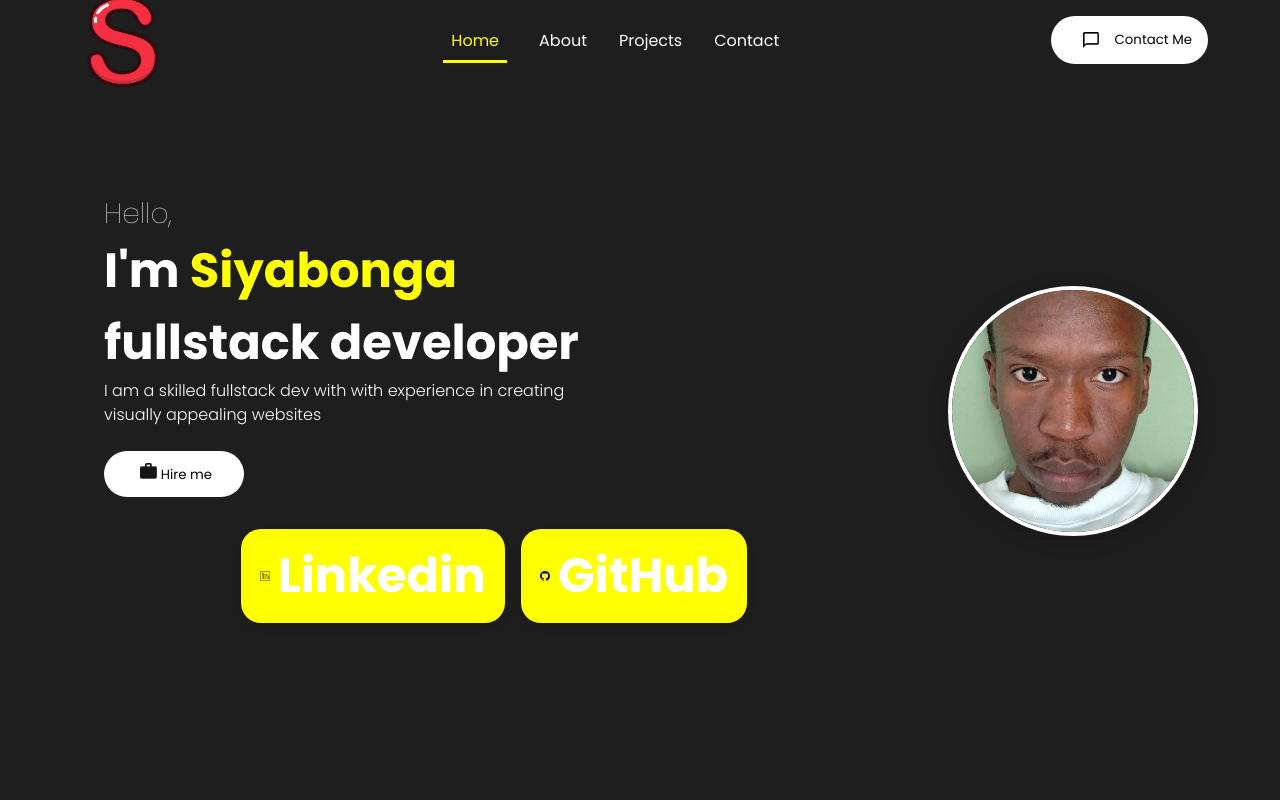
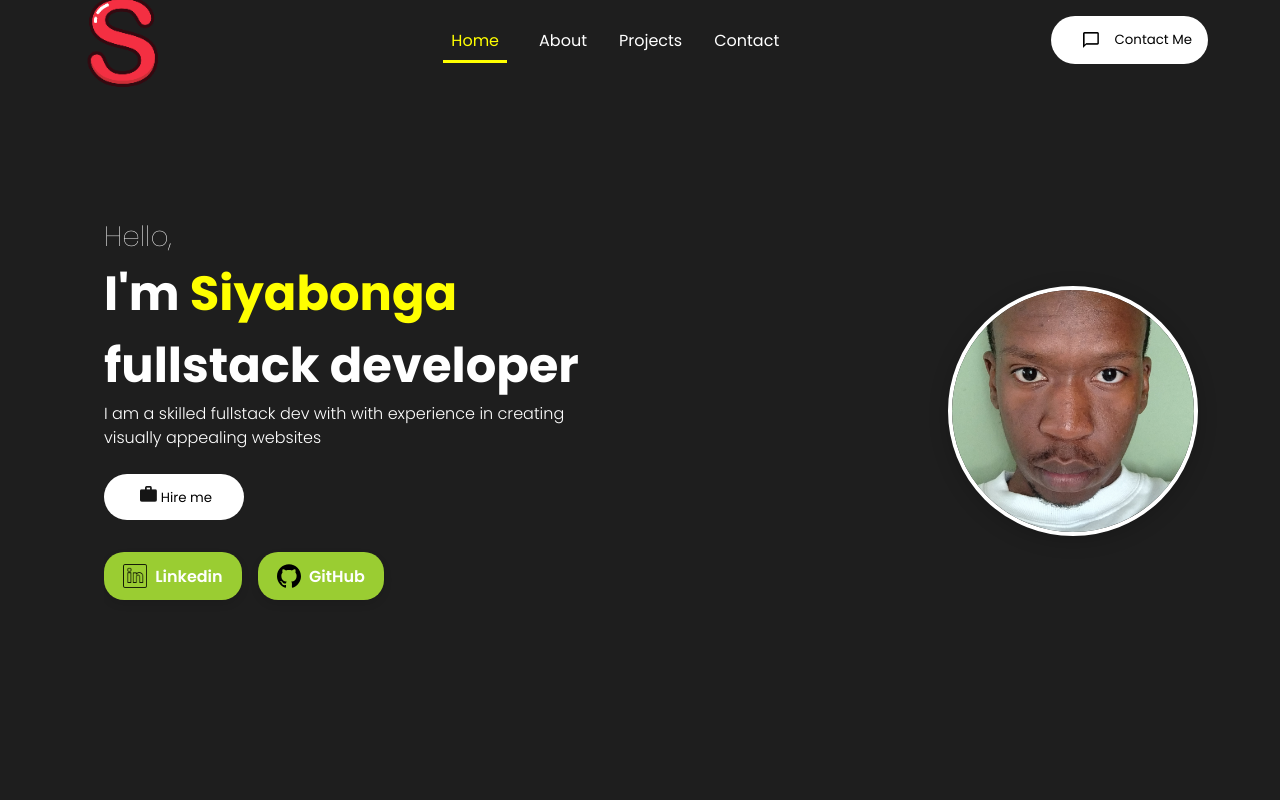
Before and after one commit to s-nguza/Portfolio, a React (Create React App) app: page / in a window 1280 px wide. Shown: the top 800 px of the page. Built offline with nearby package versions, Linux system fonts and the light colour scheme.

Commit message:
further improved intro

```diff
--- a/src/components/intro/intro.css
+++ b/src/components/intro/intro.css
@@ -85,14 +85,12 @@
   overflow-x: auto;
   padding: 1rem 0;
   gap: 1rem;
-  justify-content: center;
 }
 
 .link-card {
   flex: 0 0 auto;
   display: flex;
-  align-items: center;
-  background-color:yellow;
+  background-color:yellowgreen;
   padding: 0.7rem 1.2rem;
   border-radius: 20px;
   box-shadow: 0 4px 8px rgba(0,0,0,0.1);
@@ -103,10 +101,16 @@
 }
 
 .link-icon {
-  height: 10px;
-  width: 10px;
+  height: 24px;
+  width: 24px;
   margin-right: 0.5rem;
 }
+.link-name{
+font-weight: 600;
+  font-size: 1rem;
+}
+
+
 
 
   /* Responsive adjustment */
```
